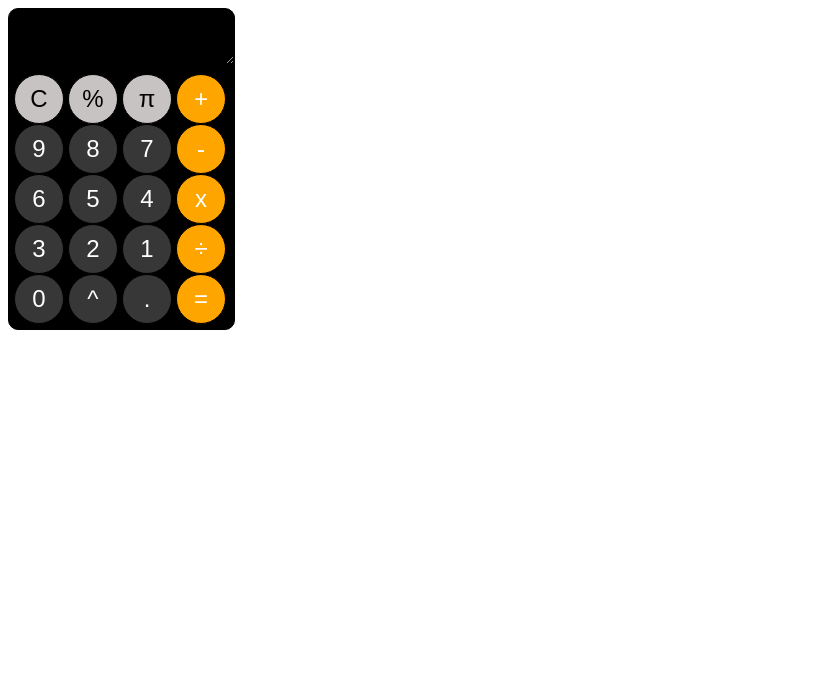
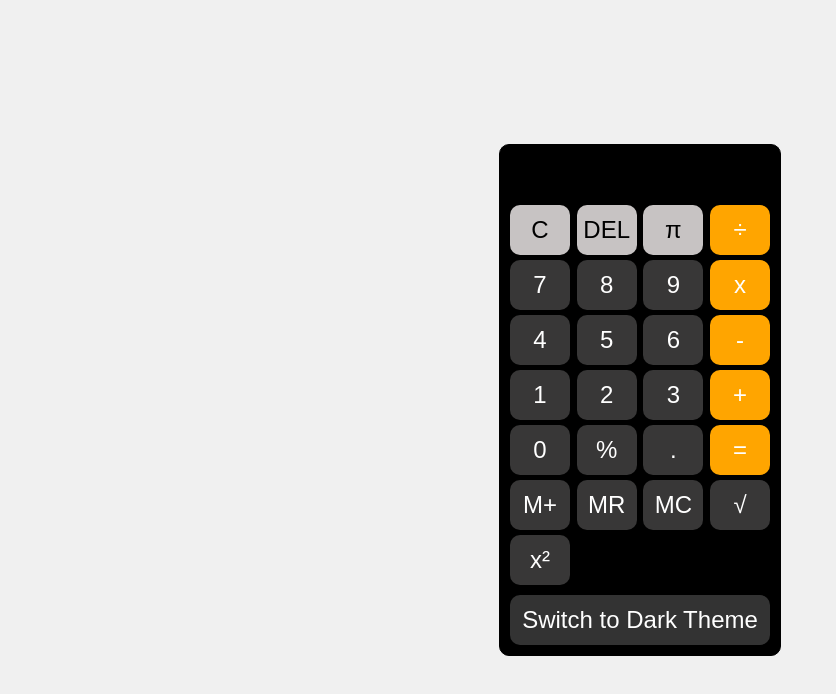
Before and after one commit to Nate-Lema/Calculator, a plain HTML site: page index.html in a window 1280 px wide. Shown: the whole page, without its empty margins (0-836 px from the left). Drawn offline with Linux system fonts and the light colour scheme.

Commit message:
calculator update

```diff
--- a/index.html
+++ b/index.html
@@ -3,130 +3,225 @@
   <head>
     <meta charset="UTF-8" />
     <meta name="viewport" content="width=device-width, initial-scale=1.0" />
-    <title>Document</title>
+    <title>Calculator</title>
     <style>
+      body {
+        display: flex;
+        justify-content: center;
+        align-items: center;
+        height: 100vh;
+        margin: 0;
+        background-color: #f0f0f0;
+        font-family: Arial, sans-serif;
+      }
+      .calculator {
+        border: 1px solid black;
+        border-radius: 10px;
+        background-color: black;
+        padding: 10px;
+        width: 260px;
+      }
+      .display {
+        width: 100%;
+        height: 50px;
+        background-color: black;
+        color: white;
+        text-align: right;
+        font-size: 2rem;
+        border: none;
+        border-top-left-radius: 10px;
+        border-top-right-radius: 10px;
+        padding: 10px;
+        box-sizing: border-box;
+      }
+      .buttons {
+        display: flex;
+        flex-wrap: wrap;
+        gap: 5px;
+        justify-content: space-between;
+      }
       button {
         background-color: orange;
-        width: 50px;
+        width: 60px;
         height: 50px;
-        border-radius: 50%;
+        border-radius: 10px;
         color: white;
-        font-size: x-large;
-        border: 1px solid black;
+        font-size: 1.5rem;
+        border: none;
+        cursor: pointer;
+        transition: background-color 0.2s;
       }
-      textarea {
-        width: 220px;
-        height: 50px;
-        color: white;
-        text-align: right;
-        font-size: xxx-large;
-        background-color: black;
-        border: 1px solid black;
-        border-top-right-radius: 10px;
-        border-top-left-radius: 10px;
+      button:hover {
+        background-color: darkorange;
       }
       .myClass {
-        background-color: rgb(199, 195, 195);
+        background-color: #c7c3c3;
         color: black;
       }
       .myClass2 {
-        background-color: rgb(56, 55, 55);
+        background-color: #383737;
         color: white;
+      }
+      .theme-toggle {
+        margin-top: 10px;
+        background-color: #333;
+        color: white;
+        border: none;
+        padding: 5px 10px;
+        cursor: pointer;
+        width: 100%;
+        text-align: center;
+      }
+      .theme-toggle.light {
+        background-color: #ddd;
+        color: black;
       }
     </style>
     <script>
-      function result() {
-        let myTextAreaValue = document.querySelector("textarea").value;
-        let lhs, rhs, op;
-        for (let i = 0; i < myTextAreaValue.length; i++) {
-          if (i == 0) {
-            lhs = parseInt(myTextAreaValue[0]);
-          } else if (
-            myTextAreaValue[i] == "+" ||
-            myTextAreaValue[i] == "-" ||
-            myTextAreaValue[i] == "x" ||
-            myTextAreaValue[i] == "÷" ||
-            myTextAreaValue[i] == "%" ||
-            myTextAreaValue[i] == "^"
-          ) {
-            op = myTextAreaValue[i];
-          } else {
-            rhs = parseInt(myTextAreaValue[i]);
-          }
+      let memory = 0;
+
+      document.addEventListener("DOMContentLoaded", () => {
+        document.addEventListener("keydown", handleKeyboardInput);
+      });
+
+      function appendToDisplay(value) {
+        const display = document.querySelector(".display");
+        display.value += value;
+      }
+
+      function clearDisplay() {
+        const display = document.querySelector(".display");
+        display.value = "";
+      }
+
+      function deleteLast() {
+        const display = document.querySelector(".display");
+        display.value = display.value.slice(0, -1);
+      }
+
+      function calculate() {
+        const display = document.querySelector(".display");
+        try {
+          display.value = eval(display.value.replace("÷", "/").replace("x", "*"));
+        } catch {
+          display.value = "Error";
         }
-        let result;
-        if (op == "+") {
-          result = lhs + rhs;
-        } else if (op == "-") {
-          result = lhs - rhs;
-        } else if (op == "x") {
-          result = lhs * rhs;
-        } else if (op == "÷") {
-          result = lhs / rhs;
-        } else if (op == "%") {
-          result = lhs % rhs;
-        } else if (op == "^") {
-          result = lhs;
-          for (let count = 1; count < rhs; count++) {
-            result *= lhs;
-          }
+      }
+
+      function insertPi() {
+        appendToDisplay(Math.PI.toFixed(2));
+      }
+
+      function insertPoint() {
+        const display = document.querySelector(".display");
+        if (!display.value.includes(".")) {
+          appendToDisplay(".");
         }
-        document.querySelector("textarea").value = result;
       }
-      function clears() {
-        let result = document.getElementById("textarea");
-        result.value = " ";
+
+      function memoryStore() {
+        const display = document.querySelector(".display");
+        memory = parseFloat(display.value);
       }
-      function inputText(num) {
-        let result = document.getElementById("textarea");
-        result.value = result.value + num;
+
+      function memoryRecall() {
+        const display = document.querySelector(".display");
+        display.value = memory;
       }
-      function pi() {
-        let result = document.getElementById("textarea");
-        result.value = 3.14;
+
+      function memoryClear() {
+        memory = 0;
       }
-      function point() {
-        let result = document.getElementById("textarea");
-        result.value = parseFloat(result.value) + ".";
+
+      function squareRoot() {
+        const display = document.querySelector(".display");
+        display.value = Math.sqrt(parseFloat(display.value));
+      }
+
+      function powerOfTwo() {
+        const display = document.querySelector(".display");
+        display.value = Math.pow(parseFloat(display.value), 2);
+      }
+
+      function toggleTheme() {
+        const calculator = document.querySelector(".calculator");
+        const display = document.querySelector(".display");
+        const buttons = document.querySelectorAll("button");
+        const themeToggle = document.querySelector(".theme-toggle");
+
+        if (calculator.classList.contains("dark-theme")) {
+          calculator.classList.remove("dark-theme");
+          calculator.style.backgroundColor = "white";
+          display.style.backgroundColor = "white";
+          display.style.color = "black";
+          buttons.forEach(button => (button.style.backgroundColor = "orange"));
+          themeToggle.classList.remove("light");
+          themeToggle.textContent = "Switch to Dark Theme";
+        } else {
+          calculator.classList.add("dark-theme");
+          calculator.style.backgroundColor = "black";
+          display.style.backgroundColor = "black";
+          display.style.color = "white";
+          buttons.forEach(button => (button.style.backgroundColor = "darkorange"));
+          themeToggle.classList.add("light");
+          themeToggle.textContent = "Switch to Light Theme";
+        }
+      }
+
+      function handleKeyboardInput(event) {
+        const key = event.key;
+        if (key >= 0 && key <= 9) {
+          appendToDisplay(key);
+        } else if (key === ".") {
+          insertPoint();
+        } else if (key === "+" || key === "-" || key === "*" || key === "/") {
+          appendToDisplay(key.replace("/", "÷").replace("*", "x"));
+        } else if (key === "Enter" || key === "=") {
+          calculate();
+        } else if (key === "Backspace") {
+          deleteLast();
+        } else if (key === "Escape") {
+          clearDisplay();
+        }
       }
     </script>
   </head>
   <body>
-    <div
-      style="
-        border: 1px solid;
-        width: 225px;
-        background-color: black;
-        border-radius: 10px;
-      "
-    >
-      <textarea name="myText" id="textarea" cols="22" rows="1"></textarea>
-      <div style="margin: 5px">
-        <button id="bu1" class="myClass" onclick="clears()">C</button>
-        <button id="bu2" class="myClass" onclick="inputText('%')">%</button>
-        <button id="bu3" class="myClass" onclick="pi('π')">π</button>
+    <div class="calculator">
+      <input type="text" class="display" disabled />
+      <div class="buttons">
+        <button class="myClass" onclick="clearDisplay()">C</button>
+        <button class="myClass" onclick="deleteLast()">DEL</button>
+        <button class="myClass" onclick="insertPi()">π</button>
+        <button onclick="appendToDisplay('/')">÷</button>
 
-        <button id="bu4" onclick="inputText('+')">+</button>
-        <button id="bu5" class="myClass2" onclick="inputText('9')">9</button>
-        <button id="bu6" class="myClass2" onclick="inputText('8')">8</button>
-        <button id="bu7" class="myClass2" onclick="inputText('7')">7</button>
-        <button id="bu8" onclick="inputText('-')">-</button>
+        <button class="myClass2" onclick="appendToDisplay('7')">7</button>
+        <button class="myClass2" onclick="appendToDisplay('8')">8</button>
+        <button class="myClass2" onclick="appendToDisplay('9')">9</button>
+        <button onclick="appendToDisplay('*')">x</button>
 
-        <button id="bu9" class="myClass2" onclick="inputText('6')">6</button>
-        <button id="bu10" class="myClass2" onclick="inputText('5')">5</button>
-        <button id="bu11" class="myClass2" onclick="inputText('4')">4</button>
-        <button id="bu12" onclick="inputText('x')">x</button>
+        <button class="myClass2" onclick="appendToDisplay('4')">4</button>
+        <button class="myClass2" onclick="appendToDisplay('5')">5</button>
+        <button class="myClass2" onclick="appendToDisplay('6')">6</button>
+        <button onclick="appendToDisplay('-')">-</button>
 
-        <button id="bu13" class="myClass2" onclick="inputText('3')">3</button>
-        <button id="bu14" class="myClass2" onclick="inputText('2')">2</button>
-        <button id="bu15" class="myClass2" onclick="inputText('1')">1</button>
-        <button id="bu16" onclick="inputText('÷')">÷</button>
+        <button class="myClass2" onclick="appendToDisplay('1')">1</button>
+        <button class="myClass2" onclick="appendToDisplay('2')">2</button>
+        <button class="myClass2" onclick="appendToDisplay('3')">3</button>
+        <button onclick="appendToDisplay('+')">+</button>
 
-        <button id="bu17" class="myClass2" onclick="inputText('0')">0</button>
-        <button id="bu18" class="myClass2" onclick="inputText('^')">^</button>
-        <button id="bu19" class="myClass2" onclick="point()">.</button>
-        <button id="bu20" onclick="result()">=</button>
+        <button class="myClass2" onclick="appendToDisplay('0')">0</button>
+        <button class="myClass2" onclick="appendToDisplay('%')">%</button>
+        <button class="myClass2" onclick="insertPoint()">.</button>
+        <button onclick="calculate()">=</button>
+
+        <button class="myClass2" onclick="memoryStore()">M+</button>
+        <button class="myClass2" onclick="memoryRecall()">MR</button>
+        <button class="myClass2" onclick="memoryClear()">MC</button>
+        <button class="myClass2" onclick="squareRoot()">√</button>
+        <button class="myClass2" onclick="powerOfTwo()">x²</button>
       </div>
+      <button class="theme-toggle" onclick="toggleTheme()">Switch to Dark Theme</button>
     </div>
   </body>
 </html>
```
